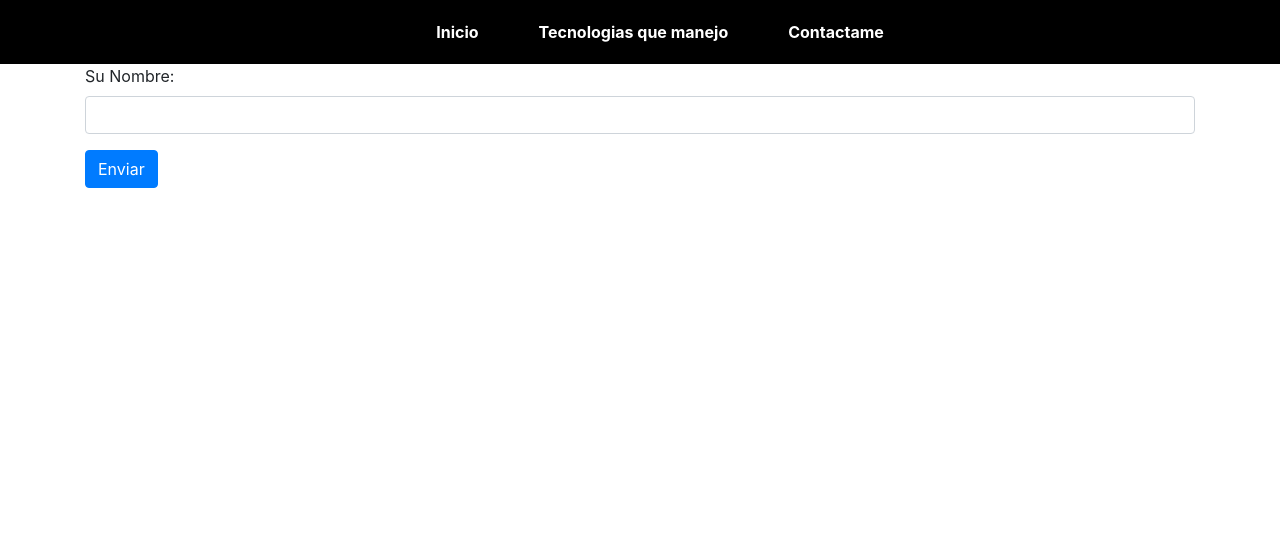
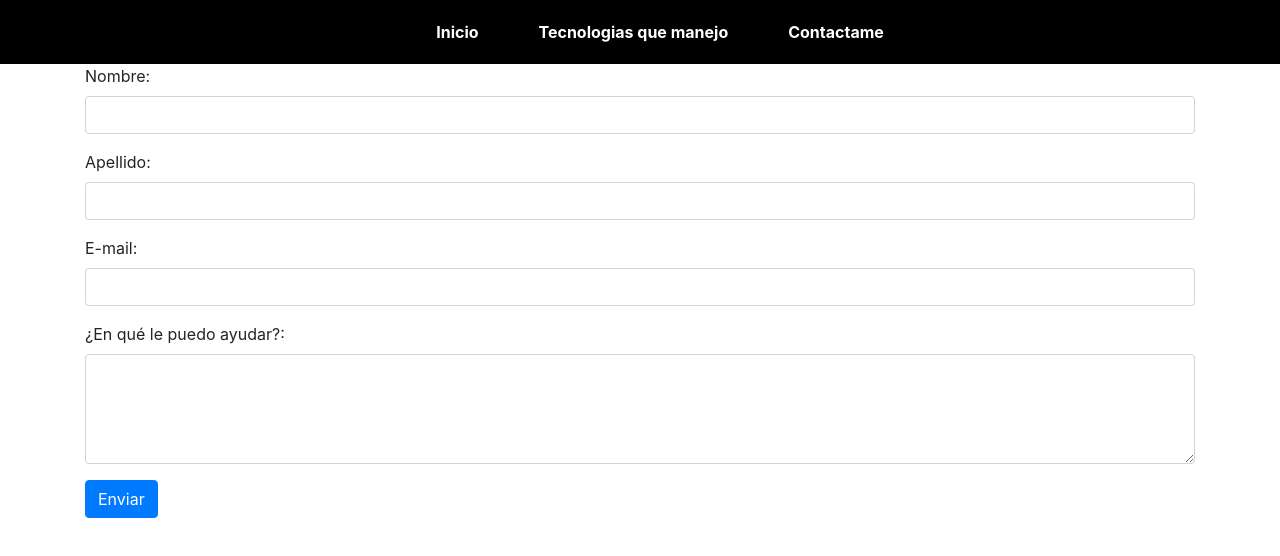
Before and after one commit to RobertSepulvedaGarcia/curriculum, a Gatsby site: page /contact in a window 1280 px wide. Built offline with nearby package versions, Linux system fonts and the light colour scheme; Gatsby itself is replaced by a stand-in of ours.

Commit message:
ahora espero que sea ultima prueba

```diff
--- a/src/components/ContactForm/ContactForm.js
+++ b/src/components/ContactForm/ContactForm.js
@@ -9,11 +9,29 @@ export default function ContactForm() {
         name="contact-form"
         method="post"
         data-netlify="true"
+        data-netlify-honeypot="bot-field"
         onSubmit="submit"
       >
+        <input type="hidden" name="form-name" value="contact-form" />
+        <p hidden>
+          NO LLENES ESTO!:
+          <input name="bot-field" />
+        </p>
         <Group>
-          <Label>Su Nombre:</Label>
-          <Control type="text" name="name" />
+          <Label>Nombre:</Label>
+          <Control required type="text" name="nombre" />
+        </Group>
+        <Group>
+          <Label>Apellido:</Label>
+          <Control required type="text" name="apellido" />
+        </Group>
+        <Group>
+          <Label>E-mail:</Label>
+          <Control required type="email" name="email" />
+        </Group>
+        <Group>
+          <Label>¿En qué le puedo ayudar?:</Label>
+          <Control required as="textarea" rows="4" name="info" />
         </Group>
         <Button variant="primary" type="submit">
           Enviar
```
